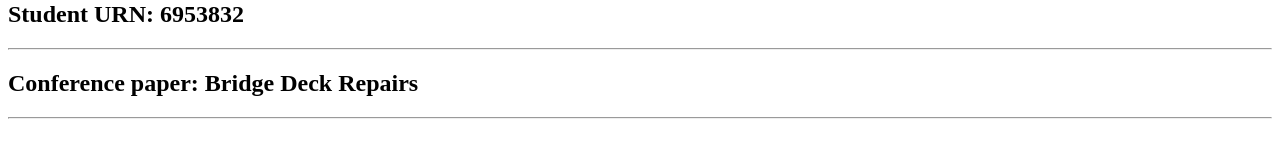
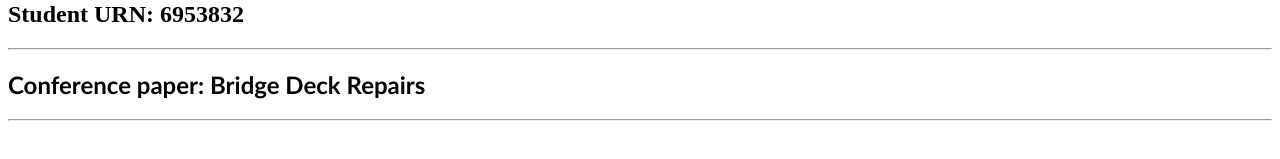
Before and after one commit to FEPSFY6953832/FY6953832, a plain HTML site: page index.html in a window 1280 px wide. Shown: the part 391-550 px from the top of the page. Drawn offline with Linux system fonts and the light colour scheme.

Commit message:
Update index.html

```diff
--- a/index.html
+++ b/index.html
@@ -7,7 +7,7 @@
       <h1><b>ENG0018 Computer Laboratory 2025/26</b></h1>
       <h2>Student URN: 6953832</h2>
     <hr>
-    <h2 style=”font-family:calibri;”><b>Conference paper: Bridge Deck Repairs</b></h2>
+    <h2 style="font-family:calibri;"><b>Conference paper: Bridge Deck Repairs</b></h2>
     <hr>
   </head>
 
```
